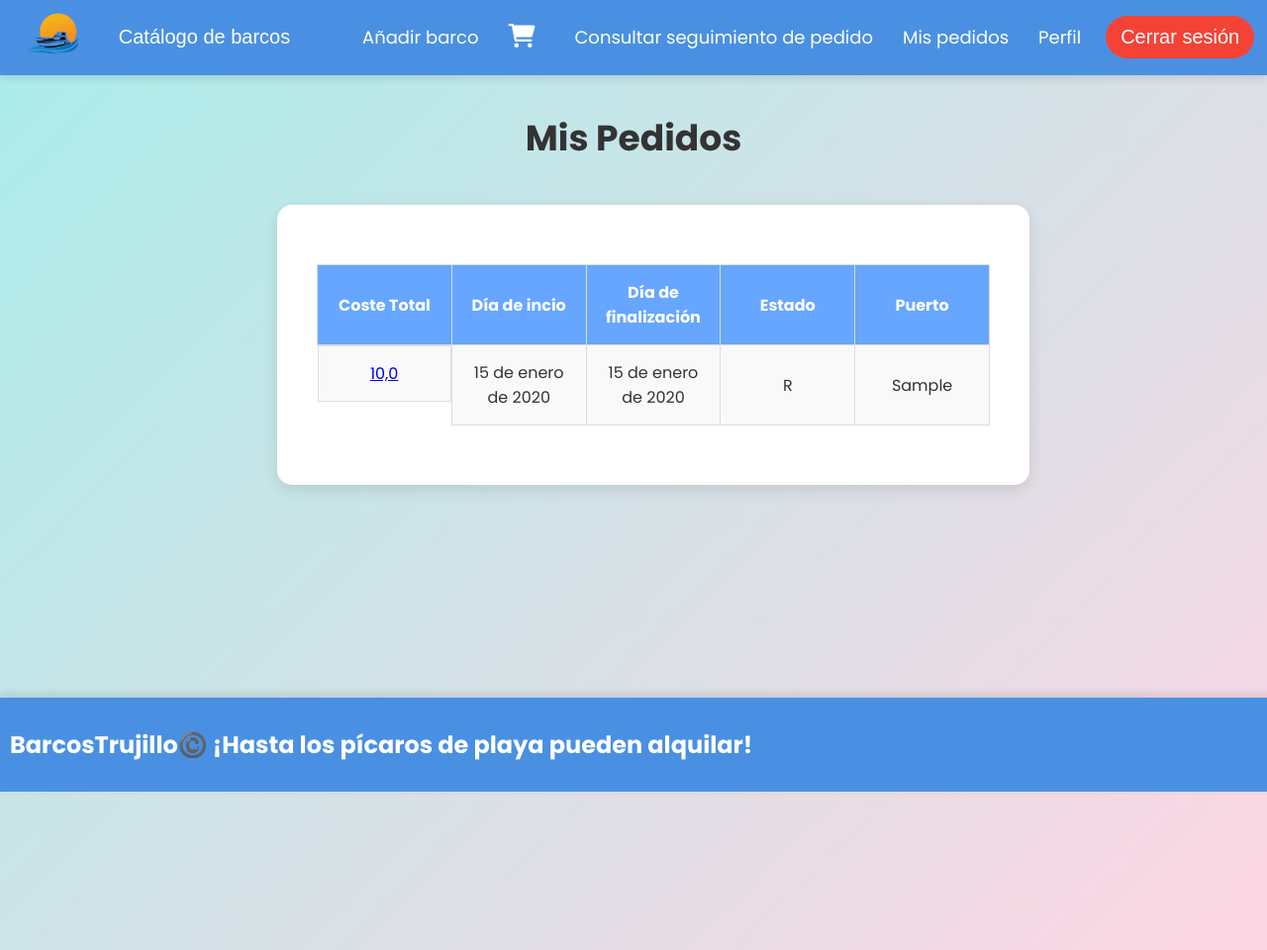
After one commit to frajimmor2/NavegaTrujillo, a Django app: page /my-reservations/ in a window 1280 px wide. The commit adds this page. Shown: the whole page at 99% size. Run offline with Django 5.2, Linux system fonts and the light colour scheme; a user stored in the database is signed in; tables that the repository leaves empty hold one stand-in row (values such as "Sample post").

Commit message:
mis pedidos

```diff
--- a/NavegaTrujilloWeb/business/urls.py
+++ b/NavegaTrujilloWeb/business/urls.py
@@ -15,4 +15,6 @@ urlpatterns = [
     path('profile/', views.profile, name="profile"),
     path('profile/edit/', views.edit_profile, name="edit_profile"),
     path('track-reservation/', views.track_reservation, name='track_reservation'),
+    path('my-reservations/', views.my_reservations, name="my_reservations"),
+    path('my-reservations/<int:reservation_id>', views.home, name="reservation_view"),
 ]
--- a/NavegaTrujilloWeb/business/views.py
+++ b/NavegaTrujilloWeb/business/views.py
@@ -623,3 +623,10 @@ def track_reservation(request):
         'reservation_state': reservation_state,
         'reservation_id': id_seguimiento,
     })
+
+
+def my_reservations(request):
+
+    client_user = request.user.client
+    reservations = Reservation.objects.filter(client=client_user)
+    return render(request, './business/my_reservations.html', {"reservations": reservations})
--- a/NavegaTrujilloWeb/templates/base_template.html
+++ b/NavegaTrujilloWeb/templates/base_template.html
@@ -47,6 +47,8 @@
                 <a href="/cart" class="nav-link">
                     <i class="fas fa-shopping-cart"></i>
                 </a>
+                <a href="/track-reservation" class="nav-link">Consultar seguimiento de pedido</a>
+                <a href="/my-reservations" class="nav-link">Mis pedidos</a>
                 <a href="/profile" class="nav-link">Perfil</a>
                 <form action="{% url 'logout' %}" method="post" style="margin-left: 10px;">
                     {% csrf_token %}
@@ -56,6 +58,7 @@
                 <a href="/cart" class="nav-link">
                     <i class="fas fa-shopping-cart"></i>
                 </a>
+                <a href="/track-reservation" class="nav-link">Consultar seguimiento de pedido</a>
                 <a href="/auth/login" class="nav-link">Iniciar sesión</a>
                 <a href="/auth/signup" class="nav-link" style="margin-left: 10px;">Registrarse</a>
             {% endif %}
@@ -72,7 +75,6 @@
 
         <div class="section_bottom">
             <h2>BarcosTrujillo©️ ¡Hasta los pícaros de playa pueden alquilar!</h2>
-            <a href="/track-reservation">Consultar seguimiento de pedido</a>
         </div>
     </div>
 </body>
--- /dev/null
+++ b/NavegaTrujilloWeb/templates/business/my_reservations.html
@@ -0,0 +1,60 @@
+{% extends "base_template.html" %}
+{% load static %}
+{% block title %}{% endblock %}
+
+{% block main %}
+
+<link rel="stylesheet" href="{% static 'css/catalog.css' %}" type="text/css">
+<body class="catalog">
+    <h1 class="h1_list">Mis Pedidos</h1>
+
+    {% if reservations %}
+    <div class="body_list">
+        <div class="card">
+            <div class="card-body">
+                <table class="table_catalogo">
+                    <thead>
+                        <tr>
+                            <th>Coste Total</th>
+                            <th>Día de incio</th>
+                            <th>Día de finalización</th>
+                            <th>Estado</th>
+                            <th>Puerto</th>
+                        </tr>
+                    </thead>
+                    <tbody>
+                        {% for reservation in reservations %}
+                        <tr>
+                            <td style="display: flex; justify-content: center; align-items: center;">
+                                <a href="my-reservations/<int:reservation_id>">{{ reservation.total_cost }}</a>
+                            </td>
+                            <td>{{ reservation.rental_start_date }}</td>
+                            <td>{{ reservation.rental_end_date }}</td>
+                            <td>{{ reservation.reservation_state }}</td>
+                            <td>{{ reservation.port.ubication }}</td>
+                        </tr>
+                        {% endfor %}
+                    </tbody>
+                </table>
+            </div>
+        </div>
+    </div>
+    {% else %}
+    <div class="body_list">
+        <div class="card">
+            <div class="card-header">
+                <h5 class="card-title">No se ha realizado ningún pedido todavía</h5>
+            </div>
+            <div class="card-body">
+                <p class="card-text">
+                    Por favor, inténtelo más tarde.
+                </p>
+                <a href="{{"../home"}}" class="btn-primary">
+                    Volver al inicio
+                </a>
+            </div>
+        </div>
+    </div>
+    {% endif %}
+
+{% endblock %}
```
